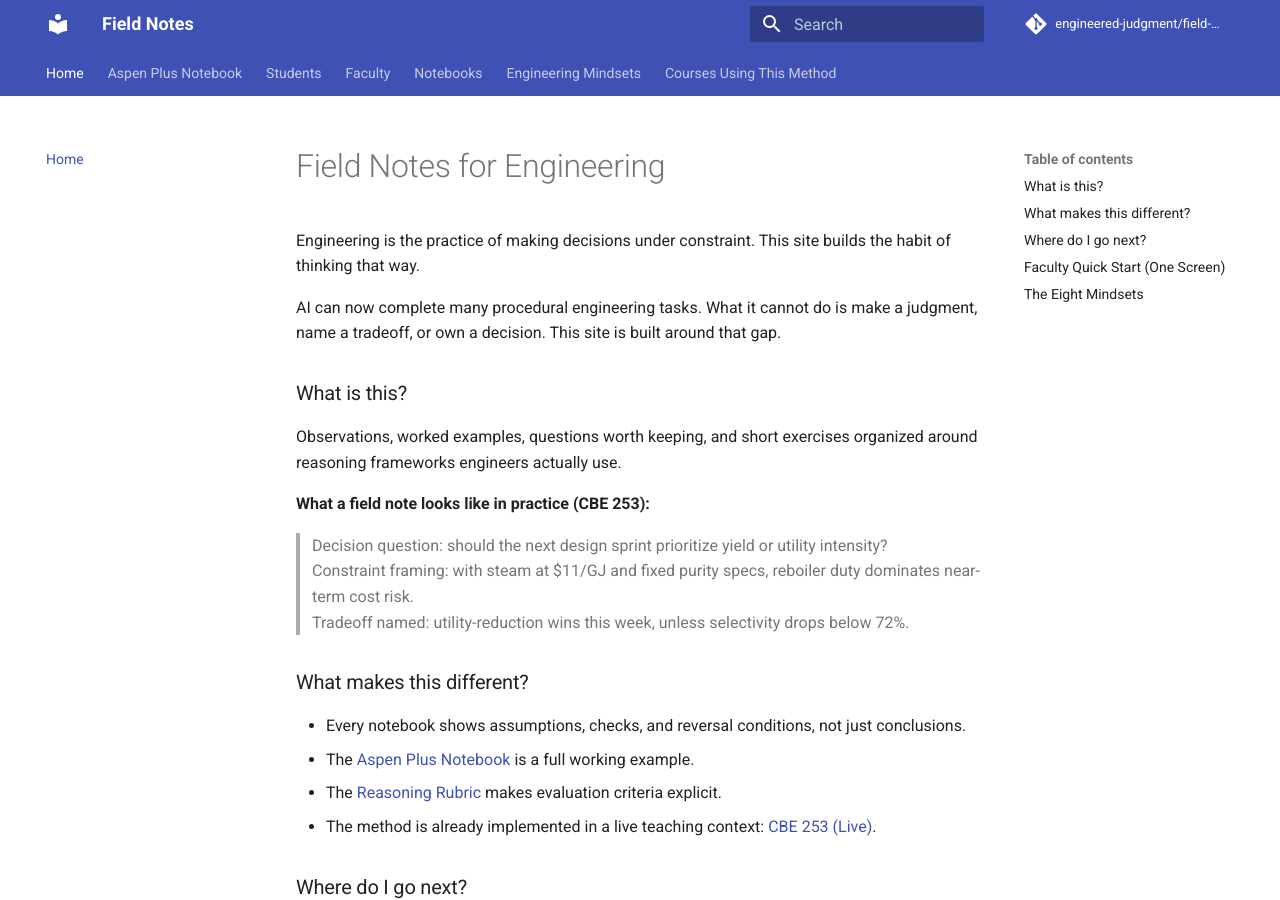
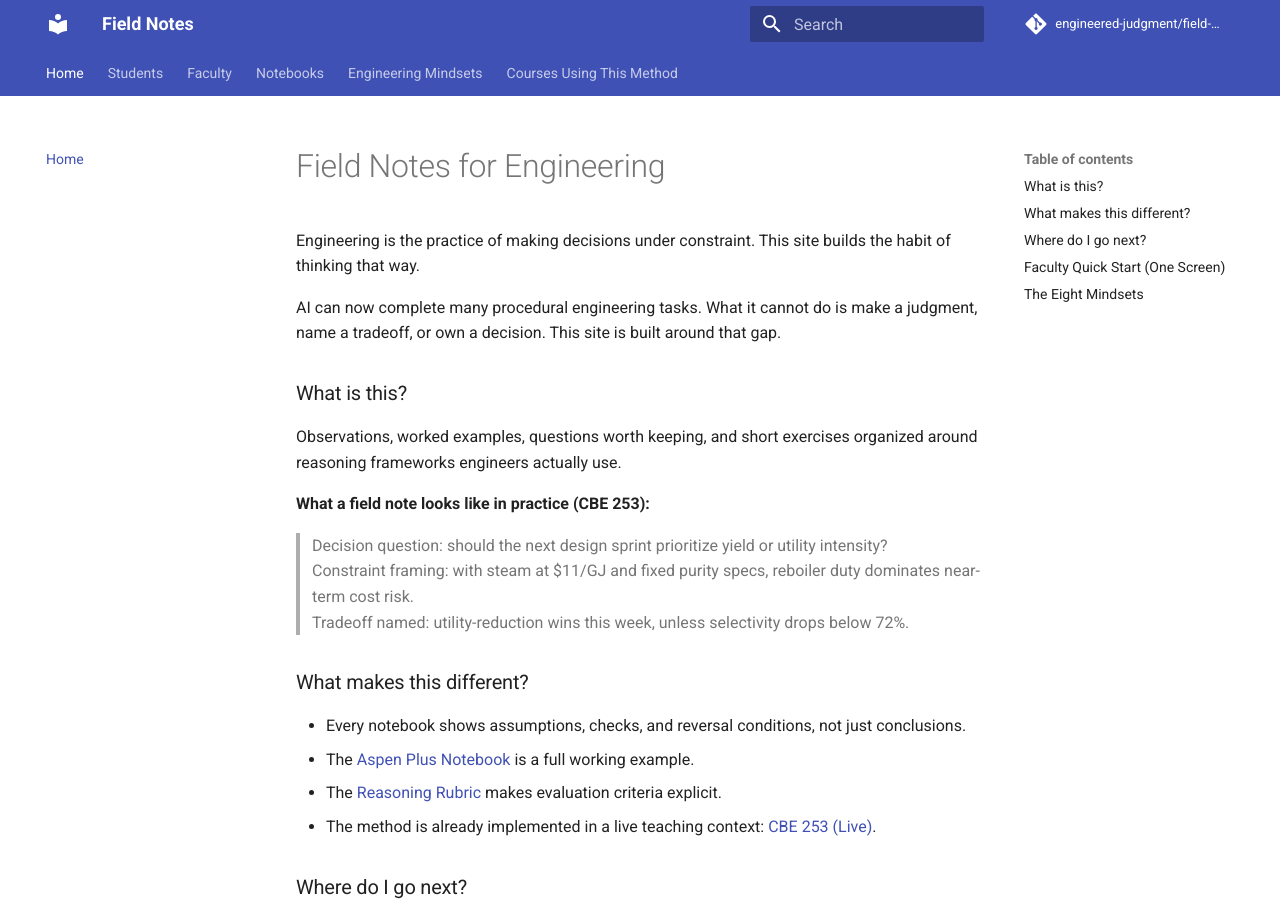
Before and after one commit to engineered-judgment/field-notes, an MkDocs documentation site: the page built from docs/index.md, in a window 1280 px wide and 900 px high. Built offline with MkDocs 1.6.1 and Material for MkDocs 9.7.7, drawn with Linux system fonts in a browser that asks for light colours; comment, search, counter and statistics services are not loaded.

Commit message:
Move Aspen notebook under Notebooks navigation

```diff
--- a/mkdocs.yml
+++ b/mkdocs.yml
@@ -13,7 +13,6 @@
 
 nav:
   - Home: index.md
-  - Aspen Plus Notebook: aspen-notebook.md
   - Students:
     - Start Here: start-here.md
     - CBE 253 (Live): contexts/cbe253/index.md
@@ -30,6 +29,7 @@
       - Reasoning Rubric: rubrics/reasoning-rubric.md
   - Notebooks:
     - Overview: notebooks/index.md
+    - Aspen Plus Notebook (Example): aspen-notebook.md
     - 2026:
       - Aspen Process Framing: notebooks/2026/2026-03-aspen-process-framing.md
       - Assumption Failure Map: notebooks/2026/2026-03-assumption-failure-map.md
```
